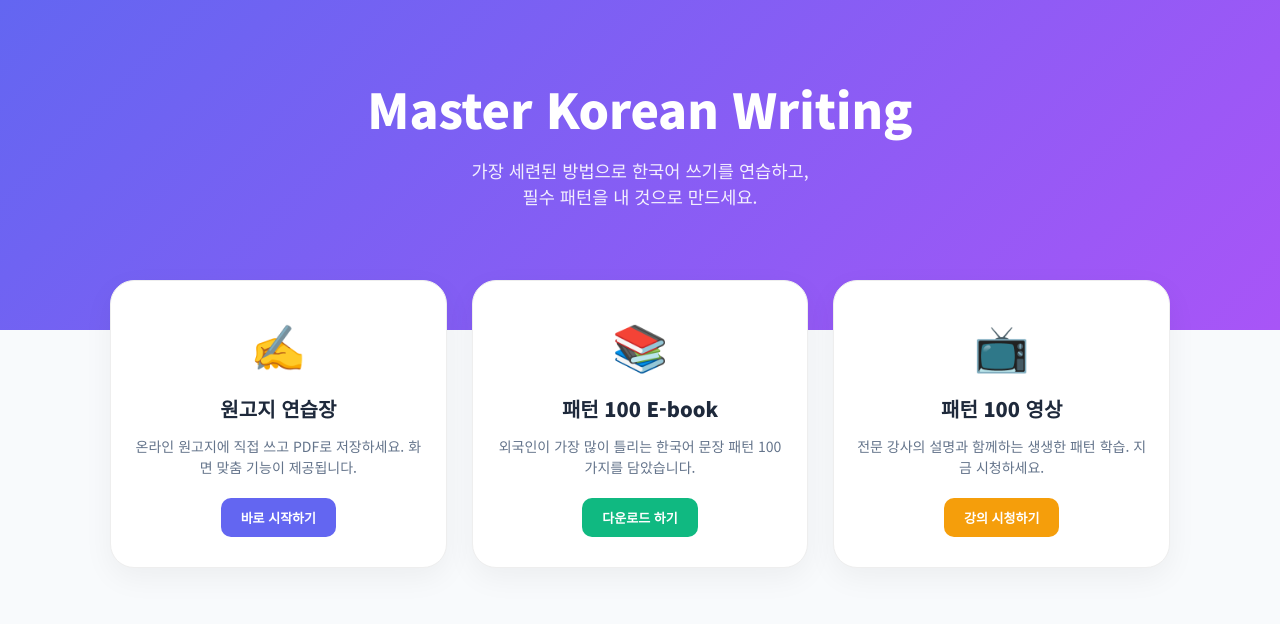
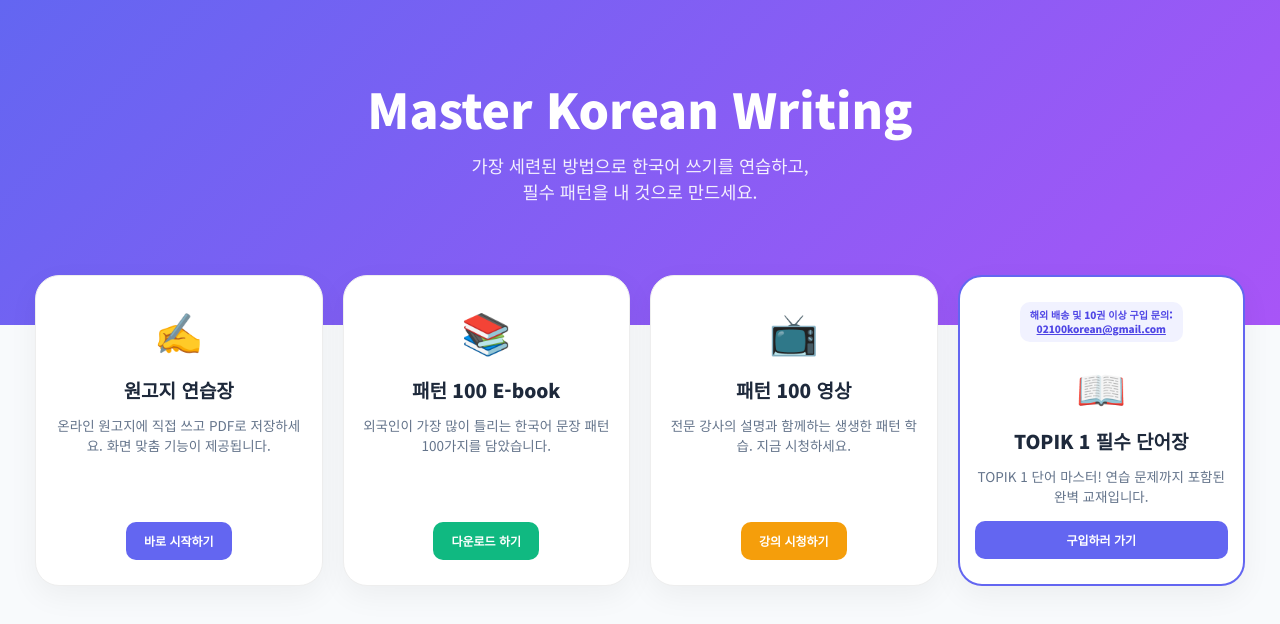
Before and after one commit to 02100korean/wongoji_s, a React (Create React App) app: page / in a window 1280 px wide. Shown: the top 624 px of the page. Built offline with nearby package versions, Linux system fonts and the light colour scheme; a web font is replaced by a local one.

Commit message:
Update App.js
TOPIK 1 단어장 홍보 추가

```diff
--- a/src/App.js
+++ b/src/App.js
@@ -6,7 +6,7 @@ const cardStyle = {
   cursor: 'pointer',
   background: 'white',
   borderRadius: '24px',
-  padding: '30px 20px',
+  padding: '25px 15px', // 4개 배치를 위해 패딩 최적화
   textAlign: 'center',
   boxShadow: '0 10px 30px rgba(0,0,0,0.05)',
   display: 'flex',
@@ -14,12 +14,13 @@ const cardStyle = {
   alignItems: 'center',
   height: '100%',
   boxSizing: 'border-box',
-  border: '1px solid #eee'
+  border: '1px solid #eee',
+  position: 'relative'
 };
 
-const cardTitleStyle = { fontSize: '20px', fontWeight: '800', marginBottom: '12px', color: '#1e293b' };
-const cardDescStyle = { fontSize: '14px', color: '#64748b', lineHeight: '1.5', marginBottom: '20px', flex: 1 };
-const cardButtonStyle = { padding: '10px 20px', borderRadius: '10px', border: 'none', backgroundColor: '#6366f1', color: 'white', fontWeight: '700', cursor: 'pointer', fontSize: '13px' };
+const cardTitleStyle = { fontSize: '19px', fontWeight: '800', marginBottom: '10px', color: '#1e293b' };
+const cardDescStyle = { fontSize: '13.5px', color: '#64748b', lineHeight: '1.5', marginBottom: '15px', flex: 1 };
+const cardButtonStyle = { padding: '10px 18px', borderRadius: '10px', border: 'none', backgroundColor: '#6366f1', color: 'white', fontWeight: '700', cursor: 'pointer', fontSize: '12px' };
 const selectStyle = { height: '42px', padding: '0 10px', borderRadius: '8px', border: '1px solid #cbd5e1', fontSize: '13px', fontWeight: '700', backgroundColor: 'white', color: '#334155' };
 
 // --- 2. 메인 홈 컴포넌트 (Home) ---
@@ -33,7 +34,7 @@ const Home = ({ onNavigate }) => {
         color: 'white',
         position: 'relative'
       }}>
-        <h1 style={{ fontSize: '3rem', fontWeight: '900', marginBottom: '20px', lineHeight: '1.2' }}>
+        <h1 style={{ fontSize: '3rem', fontWeight: '900', marginBottom: '15px', lineHeight: '1.2' }}>
           Master Korean Writing
         </h1>
         <p style={{ fontSize: '1.1rem', opacity: 0.9, maxWidth: '600px', margin: '0 auto' }}>
@@ -55,39 +56,68 @@ const Home = ({ onNavigate }) => {
         </div>
       </section>
 
+      {/* 카드 섹션: 가로 모드 4개 배치 최적화 */}
       <div className="cards-container" style={{
-        maxWidth: '1100px',
+        maxWidth: '1250px',
         margin: '-50px auto 80px',
         padding: '0 20px',
         display: 'grid',
-        gap: '25px',
+        gap: '20px',
         position: 'relative',
         zIndex: 10
       }}>
+        {/* 카드 1: 원고지 연습장 */}
         <div className="card-item" onClick={() => onNavigate('editor')} style={cardStyle}>
-          <div style={{ fontSize: '45px', marginBottom: '15px' }}>✍️</div>
+          <div style={{ fontSize: '40px', marginBottom: '15px' }}>✍️</div>
           <h3 style={cardTitleStyle}>원고지 연습장</h3>
           <p style={cardDescStyle}>온라인 원고지에 직접 쓰고 PDF로 저장하세요. 화면 맞춤 기능이 제공됩니다.</p>
           <button style={cardButtonStyle}>바로 시작하기</button>
         </div>
 
+        {/* 카드 2: E-book */}
         <a href="https://buymeacoffee.com/02100korean/e/387205" target="_blank" rel="noreferrer" style={{ textDecoration: 'none' }}>
           <div className="card-item" style={cardStyle}>
-            <div style={{ fontSize: '45px', marginBottom: '15px' }}>📚</div>
+            <div style={{ fontSize: '40px', marginBottom: '15px' }}>📚</div>
             <h3 style={cardTitleStyle}>패턴 100 E-book</h3>
             <p style={cardDescStyle}>외국인이 가장 많이 틀리는 한국어 문장 패턴 100가지를 담았습니다.</p>
             <button style={{ ...cardButtonStyle, backgroundColor: '#10b981' }}>다운로드 하기</button>
           </div>
         </a>
 
+        {/* 카드 3: 영상 */}
         <a href="https://www.youtube.com/playlist?list=PLdNKi3Jkq1kmbPOQuexdPMYDxvrkfnWha" target="_blank" rel="noreferrer" style={{ textDecoration: 'none' }}>
           <div className="card-item" style={cardStyle}>
-            <div style={{ fontSize: '45px', marginBottom: '15px' }}>📺</div>
+            <div style={{ fontSize: '40px', marginBottom: '15px' }}>📺</div>
             <h3 style={cardTitleStyle}>패턴 100 영상</h3>
             <p style={cardDescStyle}>전문 강사의 설명과 함께하는 생생한 패턴 학습. 지금 시청하세요.</p>
             <button style={{ ...cardButtonStyle, backgroundColor: '#f59e0b' }}>강의 시청하기</button>
           </div>
         </a>
+
+        {/* 카드 4: TOPIK 1 단어장 (새로 추가) */}
+        <div className="card-item" style={{...cardStyle, border: '2px solid #6366f1'}}>
+            <div style={{
+                backgroundColor: '#f1f2ff',
+                color: '#4f46e5',
+                fontSize: '10px',
+                fontWeight: '800',
+                padding: '6px 10px',
+                borderRadius: '10px',
+                marginBottom: '15px',
+                lineHeight: '1.4'
+            }}>
+                해외 배송 및 10권 이상 구입 문의:<br/>
+                <span style={{textDecoration: 'underline'}}>02100korean@gmail.com</span>
+            </div>
+            <div style={{ fontSize: '40px', marginBottom: '10px' }}>📖</div>
+            <h3 style={cardTitleStyle}>TOPIK 1 필수 단어장</h3>
+            <p style={cardDescStyle}>
+                TOPIK 1 단어 마스터! 연습 문제까지 포함된 완벽 교재입니다.
+            </p>
+            <a href="https://smartstore.naver.com/" target="_blank" rel="noreferrer" style={{ width: '100%' }}>
+                <button style={{ ...cardButtonStyle, width: '100%', backgroundColor: '#6366f1' }}>구입하러 가기</button>
+            </a>
+        </div>
       </div>
     </div>
   );
@@ -107,19 +137,15 @@ const ManuscriptContainer = ({ text, gridType, viewMode, lineColor, name, fontFa
       {Array.from({ length: pageCount }).map((_, p) => (
         <div key={p} className="page-unit">
           <div style={{ backgroundColor: 'white', padding: '40px 60px', width: 'max-content', boxShadow: '0 15px 35px rgba(0,0,0,0.1)', marginBottom: '40px' }} className="page-box">
-
-            {/* 이름 영역: 이름이 있을 때만 첫 페이지에 표시, 없거나 2페이지부터는 투명 여백만 유지 */}
             <div style={{ width: '100%', display: 'flex', justifyContent: 'end', marginBottom: '25px', height: '35px', alignItems: 'end' }}>
               {p === 0 && name.trim() !== '' ? (
                 <div style={{ borderBottom: '2px solid black', padding: '0 25px 5px 25px', fontSize: '18px', fontWeight: 'bold', fontFamily, color: 'black' }}>
                   이름: {name}
                 </div>
               ) : (
-                /* 레이아웃 유지를 위한 빈 공간 */
                 <div style={{ height: '35px' }}></div>
               )}
             </div>
-
             <div style={{ display: 'flex', flexDirection: 'column', gap: rowGap }}>
               {Array.from({ length: rows }).map((_, r) => (
                 <div key={r} style={{ display: 'flex', borderRight: viewMode !== 'grid' ? `1.2px solid ${lineColor}` : 'none' }}>
@@ -194,13 +220,9 @@ export default function App() {
 
   const renderCell = useCallback((cellData, key, isLastCol) => {
     const isGridMode = viewMode === 'grid';
-
-    // 크기 보정 4종
     const largeFonts = ["'Gamja Flower', cursive", "'Hi Melody', cursive", "'Poor Story', cursive", "'Nanum Pen Script', cursive"];
     const isLarge = largeFonts.includes(fontFamily);
     const baseFontSize = isLarge ? 23.5 : 22;
-
-    // 위치 보정 3종 (아래로 밀기)
     const shiftDownFonts = ["'Hi Melody', cursive", "'Poor Story', cursive", "'Nanum Pen Script', cursive"];
     const isShifted = shiftDownFonts.includes(fontFamily);
 
@@ -208,14 +230,13 @@ export default function App() {
         width: '38px', height: '38px', borderLeft: `1.2px solid ${lineColor}`, borderTop: `1.2px solid ${lineColor}`,
         borderBottom: `1.2px solid ${lineColor}`, borderRight: (isLastCol || isGridMode) ? `1.2px solid ${lineColor}` : 'none',
         display: 'flex', alignItems: 'center', justifyContent: 'center', fontSize: `${baseFontSize}px`, backgroundColor: 'white', boxSizing: 'border-box',
-        fontFamily: fontFamily, fontWeight: 'normal',
-        paddingTop: isShifted ? '4px' : '0px'
+        fontFamily: fontFamily, fontWeight: 'normal', paddingTop: isShifted ? '4px' : '0px'
     };
 
     if (!cellData || cellData.type === 'empty') return <div key={key} style={cellStyle}></div>;
     if (cellData.type === 'pair') {
         return (
-            <div key={key} style={{...cellStyle, display: 'flex', fontSize: `${baseFontSize - 2}px`}}>
+            <div key={key} style={{...cellStyle, display: 'flex', fontSize: '20px'}}>
                 <div style={{width: '50%', display: 'flex', justifyContent: 'center'}}>{cellData.content[0]}</div>
                 <div style={{width: '50%', display: 'flex', justifyContent: 'center'}}>{cellData.content[1]}</div>
             </div>
@@ -230,8 +251,13 @@ export default function App() {
         @import url('https://fonts.googleapis.com/css2?family=Jua&family=Gamja+Flower&family=Hi+Melody&family=Poor+Story&family=Gowun+Dodum&family=Nanum+Pen+Script&family=Noto+Sans+KR:wght@400;700;900&family=Noto+Serif+KR:wght@400;700&family=Nanum+Barun+Pen:wght@400;700&display=swap');
 
         body { margin: 0; padding: 0; overflow-x: hidden; }
+
+        /* 4개 카드 레이아웃 최적화 */
         .cards-container { grid-template-columns: 1fr; }
-        @media (min-width: 900px) { .cards-container { grid-template-columns: repeat(3, 1fr) !important; } }
+        @media (min-width: 950px) {
+          .cards-container { grid-template-columns: repeat(4, 1fr) !important; }
+        }
+
         .scroll-indicator { display: none; animation: bounce 2s infinite; }
         @media (orientation: portrait) { .scroll-indicator { display: flex; } }
         @keyframes bounce { 0%, 20%, 50%, 80%, 100% {transform: translate(-50%, 0);} 40% {transform: translate(-50%, -10px);} 60% {transform: translate(-50%, -5px);} }
```
